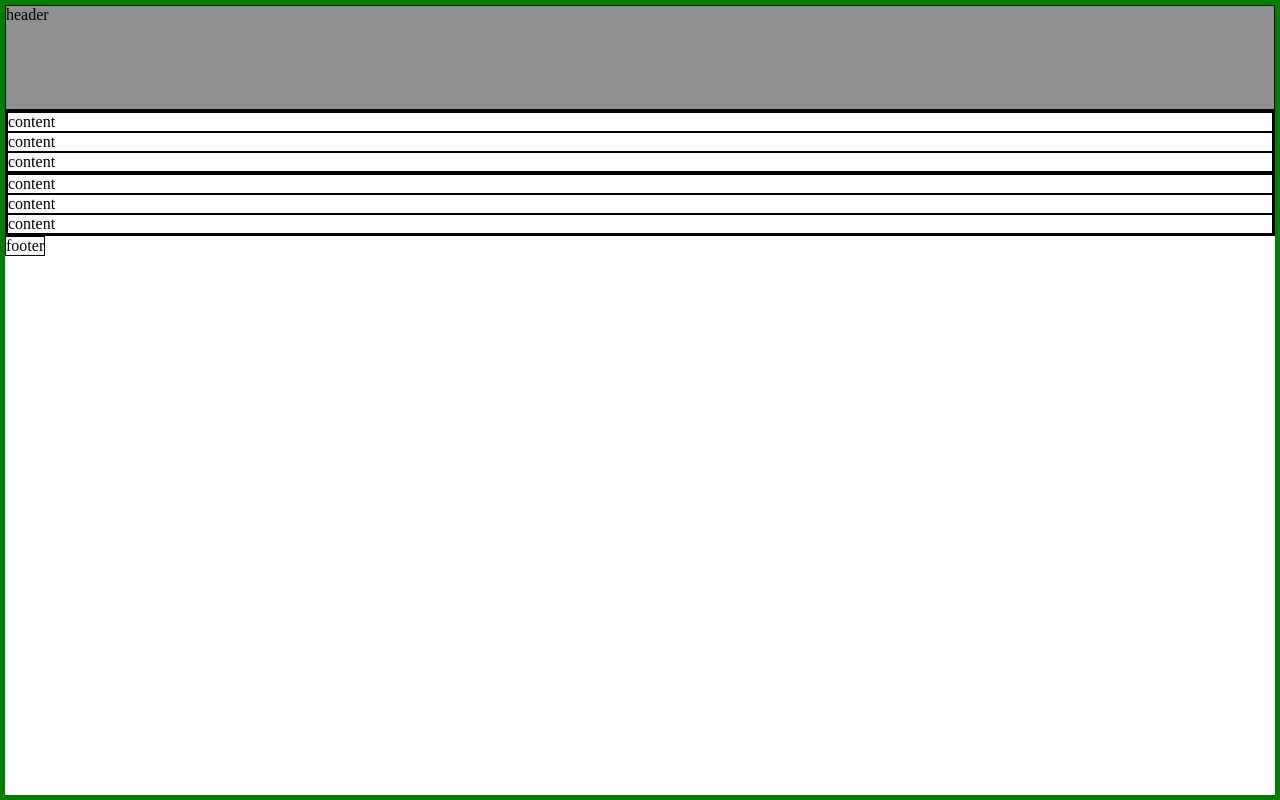
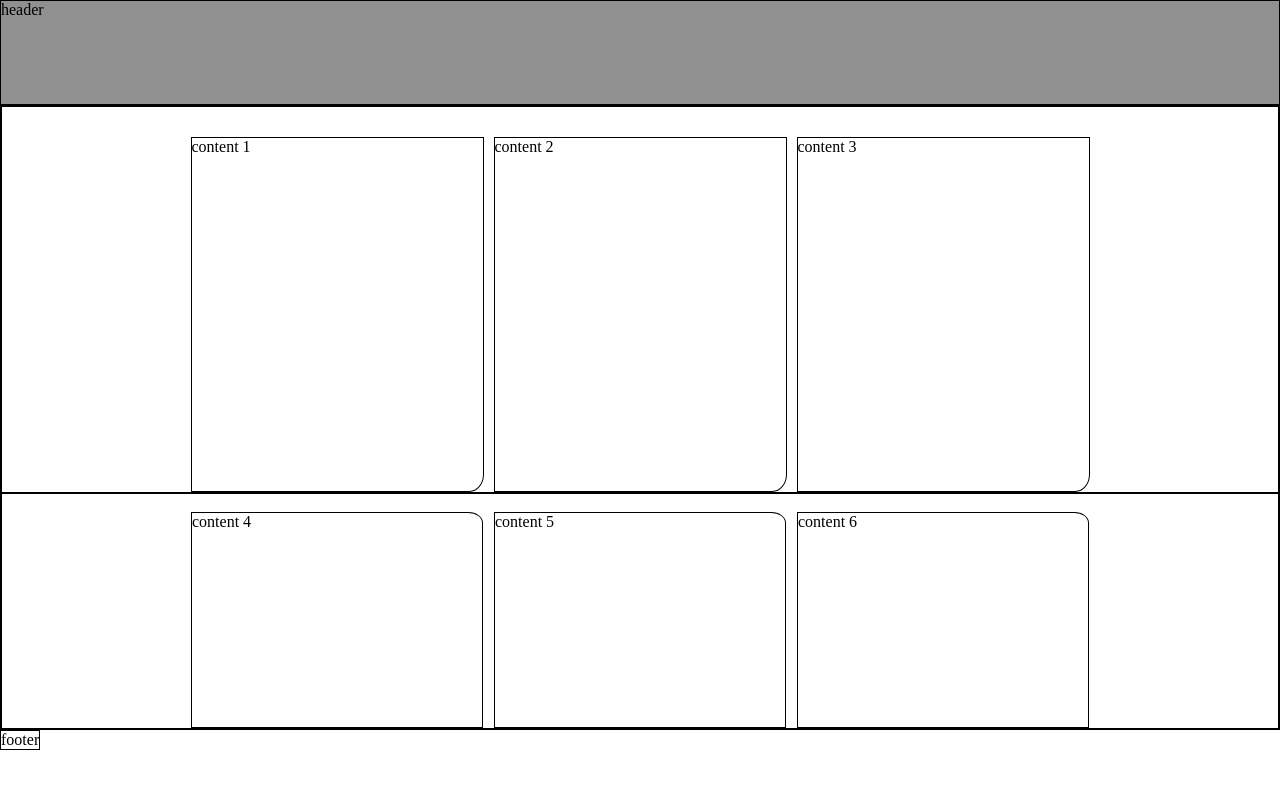
Before and after one commit to michael6cohen/web_application, a plain HTML site: page index.html in a window 1280 px wide. Drawn offline with Linux system fonts and the light colour scheme.

Commit message:
basic layout of main tag with css

```diff
--- a/index.html
+++ b/index.html
@@ -14,14 +14,17 @@
   <main>
 
     <div class="row">
-      <div class="col">content</div>
-      <div class="col">content</div>
-      <div class="col">content</div>
+  <div class="line-content-1">content 1</div>
+  <div class="line-content-1">content 2</div>
+  <div class="line-content-1">content 3</div>
+
     </div>
     <div class="row">
-      <div class="col">content</div>
-      <div class="col">content</div>
-      <div class="col">content</div>
+
+      <div class="line-content-2">content 4</div>
+      <div class="line-content-2">content 5</div>
+      <div class="line-content-2">content 6</div>
+
     </div>
 
   </main>
--- a/style.css
+++ b/style.css
@@ -4,7 +4,7 @@
 }
 body{
     height: 100vh;
-    border: 5px solid green;
+
 }
 body  *{
     border: 1px solid black;
@@ -20,3 +20,27 @@ footer{
     display: inline-block;
 
 }
+.row{
+    display: flex;
+    justify-content: center;
+}
+
+.line-content-1{
+    width: 293px;
+    height: 355px;
+    margin-left: 5px;
+    margin-right: 5px;
+    margin-top: 30px;
+    border-bottom-right-radius:5% ;
+
+}
+
+.line-content-2{
+    width: 292px;
+    height: 216px;
+    margin-left: 5.5px;
+    margin-right: 5.5px;
+    margin-top: 18px;
+    border-top-right-radius:5%;
+
+}
```
